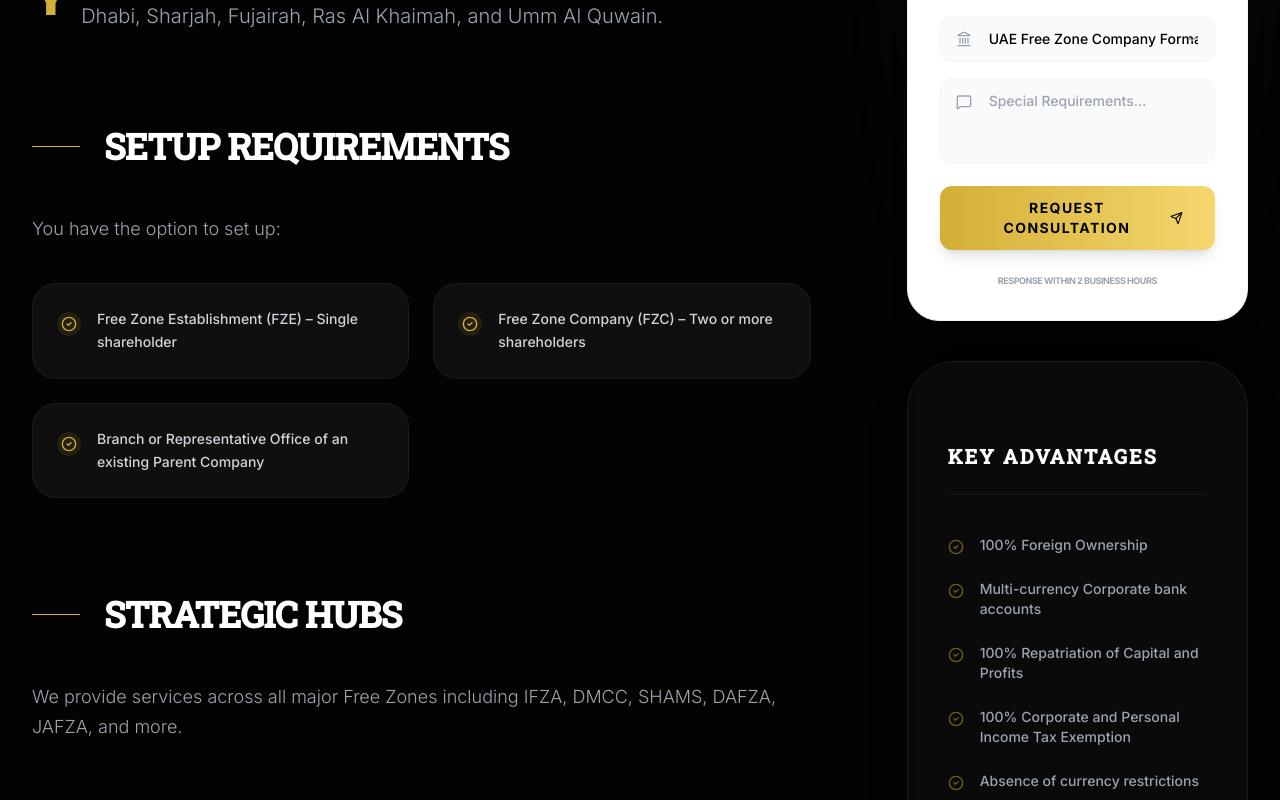
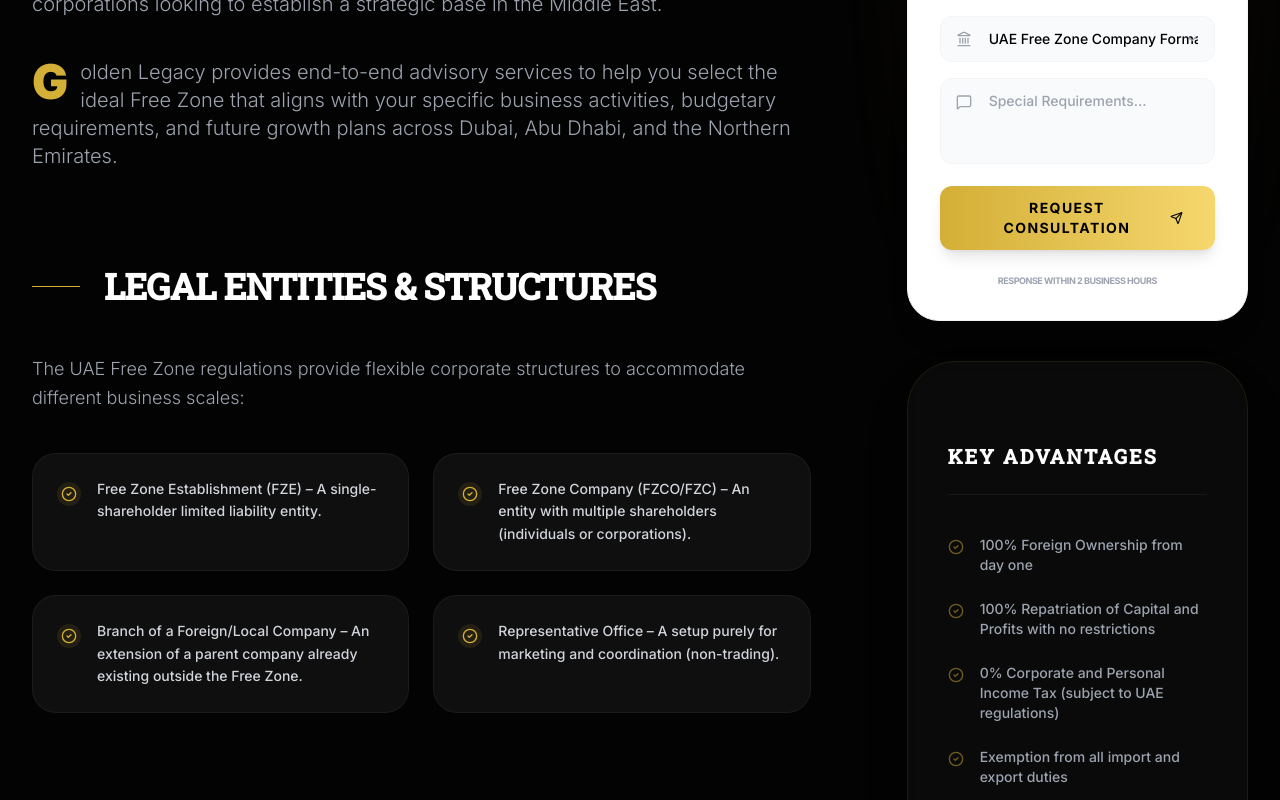
Before and after one commit to pvsameerpvs/golden-fortune-static, a Next.js app: page /dubai-free-zone-company-overview in a window 1280 px wide. Shown: the part 900-1700 px from the top of the page. Built offline with nearby package versions, Linux system fonts and the light colour scheme.

Commit message:
feat: expand free zone details

```diff
--- a/app/ajman-free-zone-business-setup/page.tsx
+++ b/app/ajman-free-zone-business-setup/page.tsx
@@ -7,18 +7,34 @@
       subtitle="Strategic Business Hub in Northern Emirates"
       heroImage="/images/freezone.png"
       description={[
-        "Ajman Free Zone (AFZ) was established in 1988 and is headquartered in Ajman. It enjoys a strategic location on the Arabian Gulf, extending business avenues to eastern and western trade markets.",
-        "AFZ is a pioneer in innovation with a fully digitized setup, providing growth opportunities to a diverse range of industries through cutting-edge technology and world-class infrastructure."
+        "Ajman Free Zone (AFZ), established in 1988, is one of the UAE's leading investment hubs, offering a strategic location at the entrance of the Arabian Gulf. It provides specialized support for SMEs and large-scale industrial projects alike, acting as a gateway to both eastern and western trade markets.",
+        "Known for its cost-effective setup options and flexible payment plans, AFZ has become a favorite for entrepreneurs seeking a professional business environment without the high overheads of Dubai. It features a fully digitized registration process, allowing for rapid company incorporation.",
+        "AFZ is strategically positioned near the Ajman Port and within easy reach of both Sharjah and Dubai International Airports, ensuring seamless logistics for trading and manufacturing businesses."
       ]}
       advantages={[
-        "100% foreign ownership",
-        "Exemption from corporate and personal income tax",
-        "Lower prices for land and office rents",
+        "100% foreign ownership and management control",
+        "0% Corporate and Personal Income tax",
+        "Most competitive land and office rental rates in the region",
         "Full repatriation of capital and profits",
-        "Multi-currency corporate bank accounts",
-        "24-Hour Business Support Services",
-        "Customized business packages",
-        "Proximity to Ajman port, Dubai, and Sharjah airports"
+        "Multi-currency corporate bank account eligibility",
+        "Installment-based payment plans for startups",
+        "24-hour business support and security services",
+        "Seamless digital incorporation and document processing",
+        "Exemption from all import and export duties",
+        "Proximity to major UAE ports and airports"
+      ]}
+      sections={[
+        {
+          title: "Target Sectors",
+          content: "Ajman Free Zone caters to a wide spectrum of industries including:",
+          list: [
+            "E-commerce & Digital Services",
+            "General Trading & Distribution",
+            "Manufacturing & Industrial Assembly",
+            "Professional Consultancy",
+            "Freelance Licensing"
+          ]
+        }
       ]}
     />
   );
--- a/app/business-setup-in-dafza/page.tsx
+++ b/app/business-setup-in-dafza/page.tsx
@@ -7,19 +7,33 @@
       subtitle="Dubai Airport Free Zone (DAFZA)"
       heroImage="/images/freezone.png"
       description={[
-        "DAFZA was established in 1996 next to Dubai International Airport, the world's busiest. It home to 1,800 companies and 15,000 professionals, offering unrivaled connectivity to Europe, India, and the Far East.",
-        "With world-class infrastructure and a business-oriented regulatory environment, DAFZA provides options for offices, warehouses, cold storage, and a dedicated logistics center."
+        "Established in 1996, Dubai Airport Freezone (DAFZA) is one of the most prestigious and advanced free zones in the UAE. Strategically located next to Dubai International Airport—the world's busiest hub for international travel—DAFZA provides unrivaled connectivity to markets across Europe, the Indian Subcontinent, and the Far East.",
+        "Home to over 1,800 international companies and 15,000 professionals, DAFZA offers a business-oriented regulatory environment with world-class infrastructure. It is designed to facilitate the rapid movement of goods and services, making it the ideal choice for companies in the aviation, electronics, and luxury logistics sectors.",
+        "With a focus on innovation, DAFZA provides a range of workspace solutions including premium offices, smart warehouses, and specialized cold storage facilities, all backed by a dedicated logistics center and streamlined administrative services."
       ]}
       advantages={[
-        "100% foreign company ownership",
+        "100% foreign company ownership and control",
         "Full repatriation of capital and profits",
-        "No restriction on currency and employment",
-        "Absence of corporate and income tax",
-        "Multi-currency corporate bank accounts",
-        "Exemption from VAT",
-        "Smart services platform for administration",
-        "Access to meeting rooms, auditorium and training facilities",
-        "Dual DED license options available"
+        "0% Corporate and Personal Income tax",
+        "Strategic proximity to Dubai International Airport (DXB)",
+        "Exemption from all import and export duties",
+        "Multi-currency corporate bank account eligibility",
+        "24/7 dedicated customs services and rapid cargo clearance",
+        "Dual DED licensing options (allowing business in mainland)",
+        "World-class telecommunications and data infrastructure",
+        "Smart services platform for all governmental and administrative tasks"
+      ]}
+      sections={[
+        {
+          title: "Infrastructure & Logistics",
+          content: "DAFZA offers specialized high-tech facilities including Light Industrial Units (LIUs) for assembly and packaging, and cold storage for pharmaceutical and perishable goods.",
+          list: [
+            "Smart Offices: Fully furnished and serviced workspaces.",
+            "Warehousing: High-end storage facilities with 24/7 access.",
+            "On-site Customs: Expedited clearance for air cargo.",
+            "Business Center: Access to boardrooms and conference facilities."
+          ]
+        }
       ]}
     />
   );
--- a/app/dubai-free-zone-company-overview/page.tsx
+++ b/app/dubai-free-zone-company-overview/page.tsx
@@ -7,35 +7,45 @@
       subtitle="Overview of Free Trade Zones in the UAE"
       heroImage="/images/freezone.png"
       description={[
-        "Free Trade Zones are areas in the UAE that are entitled to certain tax, customs, and imports regime. Each Free Zone caters to a particular commercial category and offers 100% ownership to entrepreneurs.",
-        "An FZE (Free Zone Establishment) or FZC (Free Zone Company) is a limited liability entity governed by the rules of the specific Free Zone. With more than 40 Free Zones, the UAE has become an ideal business hub for foreign investors.",
-        "You are free to open offices in any of the UAE free zones across Dubai, Abu Dhabi, Sharjah, Fujairah, Ras Al Khaimah, and Umm Al Quwain."
+        "Free Trade Zones (FTZs) are specially designated economic areas in the UAE that provide a highly supportive and tax-efficient environment for international businesses. Each Free Zone is designed to cater to specific industrial sectors—ranging from technology and media to commodities and logistics—allowing businesses to operate within a specialized ecosystem.",
+        "Unlike Mainland companies, Free Zone entities offer 100% foreign ownership without the need for a local partner, coupled with full repatriation of capital and profits. This makes them the primary choice for visionary entrepreneurs and global corporations looking to establish a strategic base in the Middle East.",
+        "Golden Legacy provides end-to-end advisory services to help you select the ideal Free Zone that aligns with your specific business activities, budgetary requirements, and future growth plans across Dubai, Abu Dhabi, and the Northern Emirates."
       ]}
       advantages={[
-        "100% Foreign Ownership",
-        "Multi-currency Corporate bank accounts",
-        "100% Repatriation of Capital and Profits",
-        "100% Corporate and Personal Income Tax Exemption",
-        "Absence of currency restrictions",
-        "Wide range of licensable activities",
-        "Abundant and inexpensive energy",
-        "Modern communication and logistic infrastructure",
-        "Excellent support services for SMEs and start-ups",
-        "Robust labor and immigration procedures"
+        "100% Foreign Ownership from day one",
+        "100% Repatriation of Capital and Profits with no restrictions",
+        "0% Corporate and Personal Income Tax (subject to UAE regulations)",
+        "Exemption from all import and export duties",
+        "No currency restrictions or exchange controls",
+        "Fast-track licensing and registration procedures",
+        "Access to world-class logistics and industrial infrastructure",
+        "Eligibility for UAE Residence Visas for owners, employees, and families",
+        "Modern communication networks and smart city services",
+        "Simplified labor recruitment and immigration processes"
       ]}
       sections={[
         {
-          title: "Setup Requirements",
-          content: "You have the option to set up:",
+          title: "Legal Entities & Structures",
+          content: "The UAE Free Zone regulations provide flexible corporate structures to accommodate different business scales:",
           list: [
-            "Free Zone Establishment (FZE) – Single shareholder",
-            "Free Zone Company (FZC) – Two or more shareholders",
-            "Branch or Representative Office of an existing Parent Company"
+            "Free Zone Establishment (FZE) – A single-shareholder limited liability entity.",
+            "Free Zone Company (FZCO/FZC) – An entity with multiple shareholders (individuals or corporations).",
+            "Branch of a Foreign/Local Company – An extension of a parent company already existing outside the Free Zone.",
+            "Representative Office – A setup purely for marketing and coordination (non-trading)."
           ]
         },
         {
-          title: "Strategic Hubs",
-          content: "We provide services across all major Free Zones including IFZA, DMCC, SHAMS, DAFZA, JAFZA, and more."
+          title: "The Setup Journey",
+          content: "Our expert team streamlines the complex licensing process into a clear three-stage workflow:",
+          list: [
+            "Phase 1: Activity selection and initial approval from the Free Zone Authority.",
+            "Phase 2: Submission of required legal documents, office lease/desk selection, and MOA signing.",
+            "Phase 3: Issuance of Business License, establishment card, and commencement of visa processing."
+          ]
+        },
+        {
+          title: "Why Expert Advisory Matters",
+          content: "With over 45 diverse Free Zones in the UAE, choosing the wrong location can lead to higher long-term costs or banking difficulties. We provide deep-rooted banking expertise to ensure your chosen structure is 'bank-ready', facilitating smooth corporate account openings from the start."
         }
       ]}
     />
--- a/app/dubai-media-city-business-set-up/page.tsx
+++ b/app/dubai-media-city-business-set-up/page.tsx
@@ -7,32 +7,33 @@
       subtitle="The Hub of Media and Content Production"
       heroImage="/images/freezone.png"
       description={[
-        "Dubai Media City (DMC) started in 2001 and is home to over 1,500 companies and 25,000 employees. It hosts several Fortune 500 companies and welcomes professionals from across the globe.",
-        "DMC offers state-of-the-art infrastructure ideal for media companies producing top-notch content, having transformed the media business landscape in the region."
+        "Dubai Media City (DMC) was launched in 2001 to establish Dubai as the region's leading media hub. Today, it is a world-class ecosystem for media companies, content producers, and advertising agencies. It is home to over 1,500 companies, ranging from global giants like Reuter's and CNN to creative boutique startups.",
+        "DMC offers a unique cluster environment where professionals from broadcasting, publishing, and digital media can collaborate and grow. The zone provides state-of-the-art infrastructure designed specifically for high-bandwidth media operations.",
+        "Located in the heart of 'New Dubai', DMC provides much more than office space; it offers a lifestyle and professional network that is unrivaled in the Middle East."
       ]}
       advantages={[
-        "100% foreign ownership",
-        "0% corporate and other taxes",
-        "No local sponsor required",
-        "Multi-currency corporate bank accounts",
-        "Residence and work permits for professionals",
-        "Robust business setup process",
-        "Strategic location in the heart of Dubai"
+        "100% foreign ownership and full capital repatriation",
+        "0% Corporate and Personal Income tax",
+        "No local sponsorship or local partner required",
+        "Host to a community of 25,000+ media professionals",
+        "Specialized infrastructure for broadcasting and digital production",
+        "Multi-currency corporate bank account support",
+        "Simplified visa processing and residence permits",
+        "Access to networking events and industry-specific awards",
+        "Prestigious 'New Dubai' business location near Marina and JLT",
+        "Customizable office solutions from Flexi-Desks to dedicated buildings"
       ]}
       sections={[
         {
-          title: "Available Licenses",
-          content: "DMC issues licenses in various areas including:",
+          title: "Specialized License Categories",
+          content: "DMC provides targeted licenses for every segment of the media value chain:",
           list: [
-            "Broadcasting",
-            "Consulting",
-            "Electronic Media and Media Support",
-            "Film Distribution, Management, and Production",
-            "Information Agencies",
-            "Media and Marketing Services",
-            "Music & Entertainment",
-            "Publishing",
-            "Web Design and Management"
+            "Broadcasting & Content Production",
+            "Advertising, Marketing & PR",
+            "Publishing & Information Agencies",
+            "Media Support Services & Event Management",
+            "Music & Entertainment Production",
+            "Animation & Digital Design"
           ]
         }
       ]}
--- a/app/jafza-company-formation/page.tsx
+++ b/app/jafza-company-formation/page.tsx
@@ -7,19 +7,33 @@
       subtitle="Business Setup in Jebel Ali Free Zone"
       heroImage="/images/freezone.png"
       description={[
-        "Jebel Ali Free Zone is one of the oldest trade zones in Dubai, operating since 1985. It is home to 8,000 companies, including many Global Fortune 500 enterprises, and contributes 24% of Dubai's GDP.",
-        "JAFZA is a haven for a thriving smart business community, offering infinite growth opportunities to businesses that operate both locally and globally."
+        "Operating since 1985, Jebel Ali Free Zone (JAFZA) is the UAE's flagship trade hub and one of the largest industrial zones globally. It is integrated with Jebel Ali Port, the region's largest deep-water port, creating a unique multimodal logistics ecosystem that serves over 3.5 billion people.",
+        "JAFZA is home to over 8,000 companies, including approximately 100 Global Fortune 500 enterprises. It accounts for nearly 24% of Dubai's total GDP and is a critical driver of the nation's non-oil trade. This zone is specifically engineered for large-scale manufacturing, trading, and distribution companies.",
+        "Whether you are a startup needing a small office or a multinational requiring thousands of square meters of warehouse space, JAFZA provides the scale and connectivity to take your business global."
       ]}
       advantages={[
-        "100% foreign ownership",
+        "100% foreign ownership and full control of operations",
         "Exemption from corporate tax for 50 years (renewable)",
-        "No restriction on capital repatriation",
-        "Absence of import and re-export tax",
-        "No personal income tax",
-        "Multi-currency corporate bank accounts",
-        "Multiple activities allowed on one license",
-        "Onsite customs solutions",
-        "Ability to mortgage premises"
+        "No restriction on capital and profit repatriation",
+        "0% Personal Income tax",
+        "Direct integration with DP World's Jebel Ali Port",
+        "On-site customs and simplified documentation processes",
+        "No currency restrictions or exchange controls",
+        "Ability to mortgage assets and premises to UAE banks",
+        "Access to a vast network of global logistics partners",
+        "World-class infrastructure for heavy industry and manufacturing"
+      ]}
+      sections={[
+        {
+          title: "Setup Options in JAFZA",
+          content: "JAFZA accommodates various legal structures to suit your business needs:",
+          list: [
+            "Free Zone Establishment (FZE) – Single shareholder.",
+            "Free Zone Company (FZCO) – Multiple shareholders.",
+            "Public Listed Company (PLC).",
+            "Branch of a Foreign or Local Company."
+          ]
+        }
       ]}
     />
   );
--- a/app/meydan-free-zone/page.tsx
+++ b/app/meydan-free-zone/page.tsx
@@ -7,27 +7,31 @@
       subtitle="Thriving Commercial Free Zone in Dubai"
       heroImage="/images/freezone.png"
       description={[
-        "Meydan Free Zone is one of the most thriving commercial free zones in the UAE. It offers a premium business environment with a focus on entrepreneurship and innovation.",
-        "Meydan Free Zone companies are typically established as Limited Liability Companies in a Free Zone (FZ-LLC) and can have a minimum of one shareholder."
+        "Meydan Free Zone is a premier 360-degree business hub located in the heart of Dubai, specifically designed to foster entrepreneurship and innovation. Situated within the iconic Meydan Stadium complex, it offers a prestigious business address that combines luxury with high-efficiency corporate services.",
+        "Unlike many other zones, Meydan Free Zone allows for a unique 'dual-licensing' environment, and its flexible business activities—covering over 1,500 options—make it highly versatile for traders, consultants, and digital nomads.",
+        "The zone is known for its highly streamlined and transparent application process, allowing businesses to obtain their licenses and commence operations with minimal lead time."
       ]}
       advantages={[
-        "100% foreign ownership guaranteed",
-        "Exempt from all corporate taxes in the UAE",
-        "No filing, accounting, or reporting requirements",
+        "100% foreign ownership and zero tax environment",
+        "Prestigious Dubai business address within a world-class complex",
+        "Over 1,500 business activities allowed on a single license",
         "No minimum paid-up capital requirement",
-        "Strategic world time zone (GMT+4)",
-        "Simplified application process",
-        "Ability to have multiple shareholders",
-        "Person in charge/Manager required for each company"
+        "0% Corporate and Personal Income tax",
+        "No mandatory auditing requirements for many structures",
+        "Simplified digital application through an intuitive portal",
+        "Eligibility for UAE Residence Visas and family sponsorship",
+        "Strategic location just minutes away from Downtown Dubai",
+        "Multi-currency corporate bank account support"
       ]}
       sections={[
         {
-          title: "Setup Journey Explained",
-          content: "Your Meydan Free Zone business setup in three simple steps:",
+          title: "Setup Journey & Support",
+          content: "Our team manages the entire Meydan setup journey to ensure total compliance and speed:",
           list: [
-            "STEP 1: Submit Application with completed KYC",
-            "STEP 2: Security & Government Approvals",
-            "STEP 3: Business license issued by Meydan FZ"
+            "KYC & Activity Approval: Selecting from 1,500+ activities.",
+            "Security Clearance: Managed by Golden Legacy experts.",
+            "License Issuance: Digital delivery of trade license and documents.",
+            "Banking & Visa: End-to-end support for bank accounts and residency."
           ]
         }
       ]}
--- a/components/Footer.tsx
+++ b/components/Footer.tsx
@@ -57,7 +57,6 @@
               <li><Link href="/offshore-company-formation-in-dubai" className="hover:text-gold transition-colors flex items-center gap-2 group">Offshore Solutions <ArrowUpRight size={14} className="opacity-0 group-hover:opacity-100 transition-all" /></Link></li>
               <li><Link href="/about-us" className="hover:text-gold transition-colors flex items-center gap-2 group">About Golden Legacy <ArrowUpRight size={14} className="opacity-0 group-hover:opacity-100 transition-all" /></Link></li>
               <li><Link href="/contact" className="hover:text-gold transition-colors flex items-center gap-2 group">Contact Us <ArrowUpRight size={14} className="opacity-0 group-hover:opacity-100 transition-all" /></Link></li>
-              <li><Link href="/ifza-dubai-business-set-up" className="hover:text-gold transition-colors flex items-center gap-2 group">IFZA Business <ArrowUpRight size={14} className="opacity-0 group-hover:opacity-100 transition-all" /></Link></li>
             </ul>
           </div>
 
```
